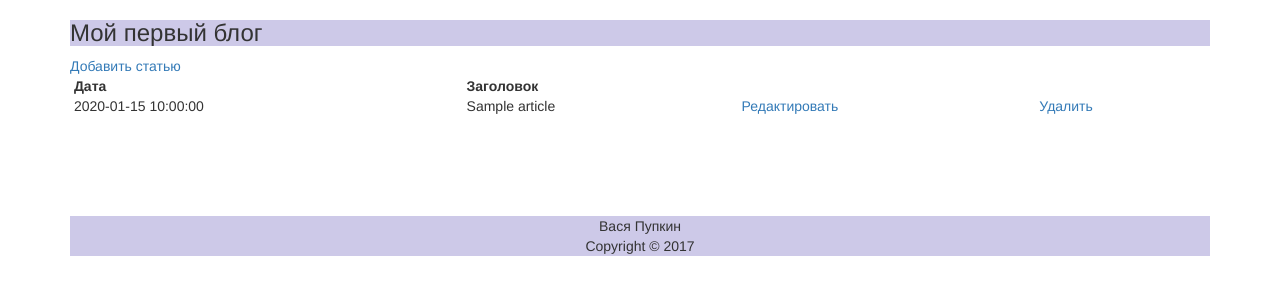
After one commit to ObstBoxGit/blog, a PHP site: template views/articles_admin.php in a window 1280 px wide. The commit adds this page. Shown: the top 300 px of the page. Run offline with PHP 8.4, Linux system fonts and the light colour scheme; the template is opened without the code that fills it: most values are stand-ins (such as "Sample title", 1, 10 or a date in 2020).

Commit message:
fixed new article controlles mismatches

```diff
--- a/admin/index.php
+++ b/admin/index.php
@@ -17,6 +17,7 @@
 	}
 	else {
 		$articles = articles_all($link);
-		include("../views/article_admin.php");
+
+		include("../views/articles_admin.php");
 	}
 ?>
--- /dev/null
+++ b/views/articles_admin.php
@@ -0,0 +1,39 @@
+<!DOCTYPE html>
+<html>
+    <head>
+	<meta charset="utf-8">
+        <title>My First Blog</title>
+	<link rel="stylesheet" href="../style.css">
+        <link rel="stylesheet" href="https://maxcdn.bootstrapcdn.com/bootstrap/3.3.5/css/bootstrap.min.css">
+    </head>
+    <body>
+	<div class="container">
+	    <h3>Мой первый блог</h3>
+<!--	<a href="admin">Панель администратора</a> -->
+	    <div>
+			<a href="index.php?action=add">Добавить статью</a>
+<!--		<table border='1'> -->
+			<table class="admin-table">
+				<tr>
+					<th>&nbsp;Дата&nbsp;</th>
+					<th>&nbsp;Заголовок&nbsp;</th>
+					<th>&nbsp;&nbsp;</th>
+					<th>&nbsp;&nbsp;</th>
+				</tr>
+				<?php foreach($articles as $a): ?>
+					<tr>
+						<td>&nbsp;<?=$a['date']?>&nbsp;</td>
+						<td>&nbsp;<?=$a['title']?>&nbsp;</td>
+						<td>&nbsp;<a href="index.php?action=edit&id=<?=$a['id']?>">Редактировать</a>&nbsp;</td>
+						<td>&nbsp;<a href="index.php?action=delete&id=<?=$a['id']?>">Удалить</a>&nbsp;</td>
+					</tr>
+				<?php endforeach ?>
+			</table>
+	    </div>
+	    <div class="spacer"></div>
+	    <footer>
+		<p>Вася Пупкин<br>Copyright &copy; 2017</p>
+	    </footer>
+	</div>
+    </body>
+</html>
```
Also changed, not shown: style.css (line endings or trailing spaces).
